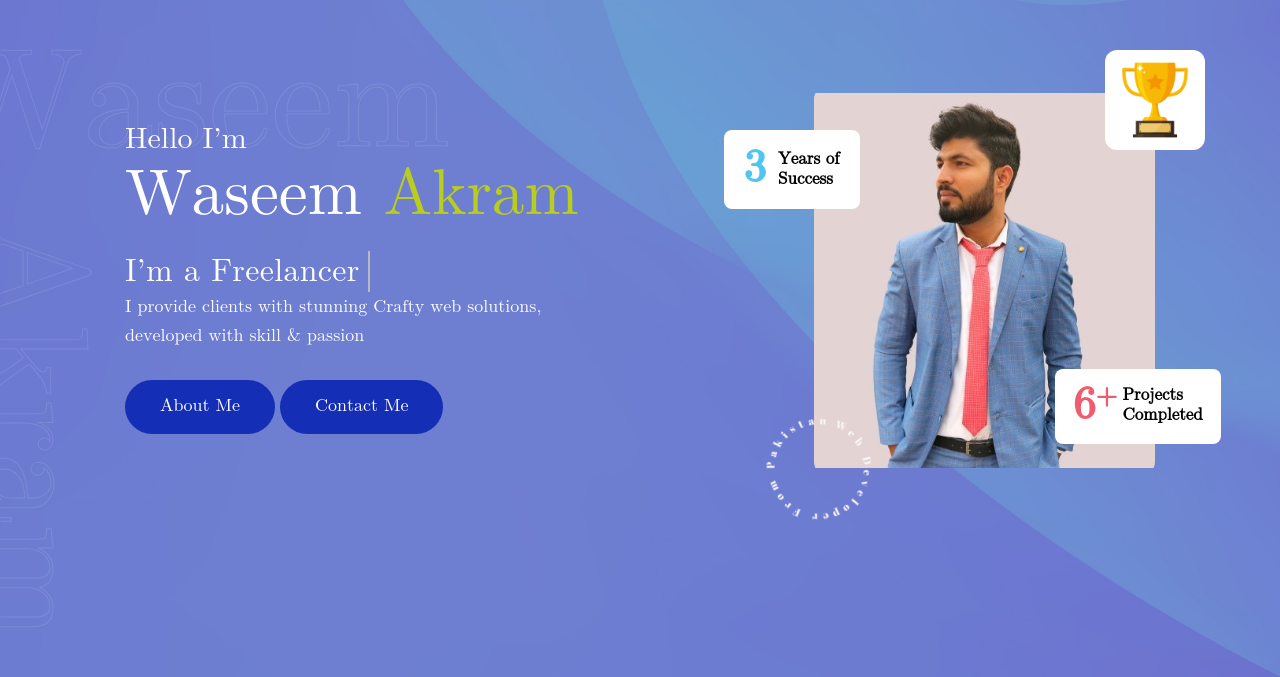
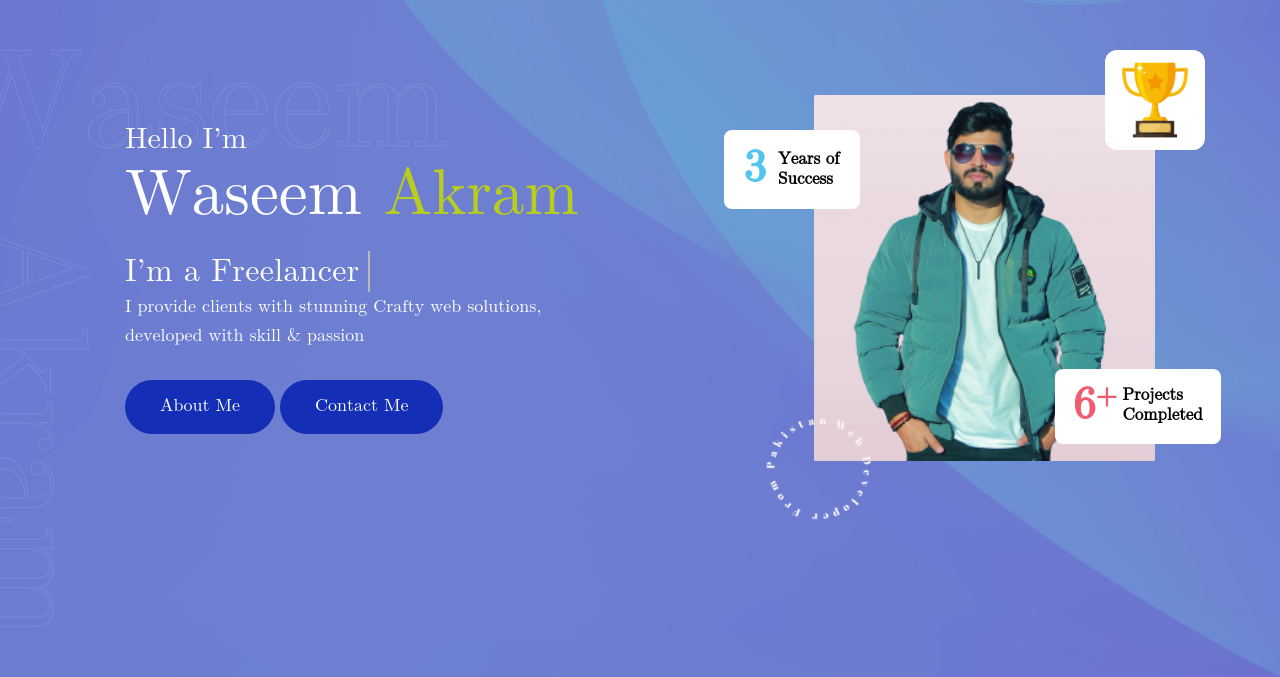
Before and after one commit to seemakram15/seemakram15.github.io, a plain HTML site: page index.html in a window 1280 px wide. Shown: the part 123-800 px from the top of the page. Drawn offline with Linux system fonts and the light colour scheme; no server answers; files whose address does not match are found by name; a web font is replaced by a local one.

Commit message:
Resume changed

```diff
--- a/css/style.css
+++ b/css/style.css
@@ -791,7 +791,7 @@ h6 {
 .devman_tm_hero .right .image .main {
   position: absolute;
   top: 7px;
-  bottom: 0;
+  bottom: 4px;
   left: 0;
   right: 0;
   background-repeat: no-repeat;
--- a/index.html
+++ b/index.html
@@ -119,7 +119,7 @@
             <div class="right">
               <div class="image">
                 <img src="img/thumbs/53-61.jpg" alt="" />
-                <div class="main" data-img-url="img/hero/2.jpg"></div>
+                <div class="main" data-img-url="img/hero/2.png"></div>
                 <span class="win">
                   <div class="trophy" data-img-url="img/hero/award.png"></div>
                 </span>
```
Also changed, not shown: img/hero/2.jpg (deleted), img/hero/2.png (added), 1 other file.
